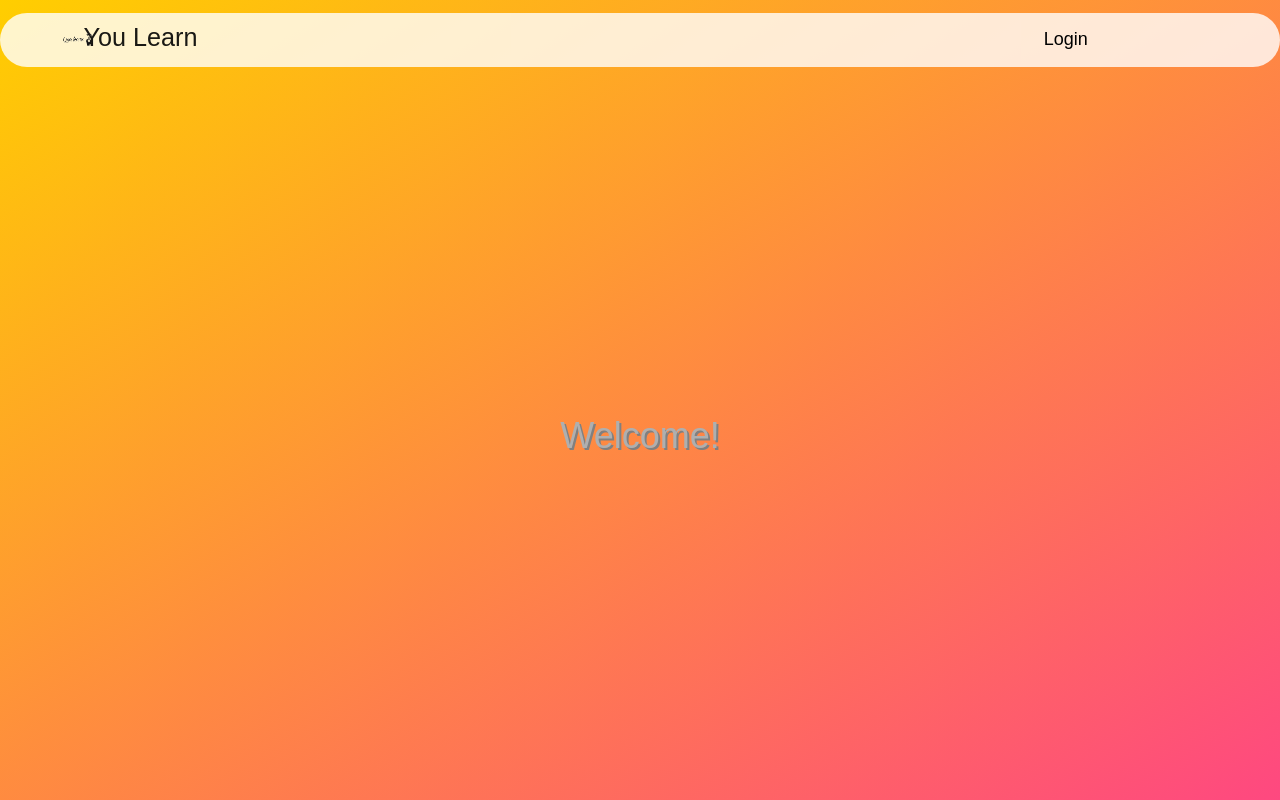
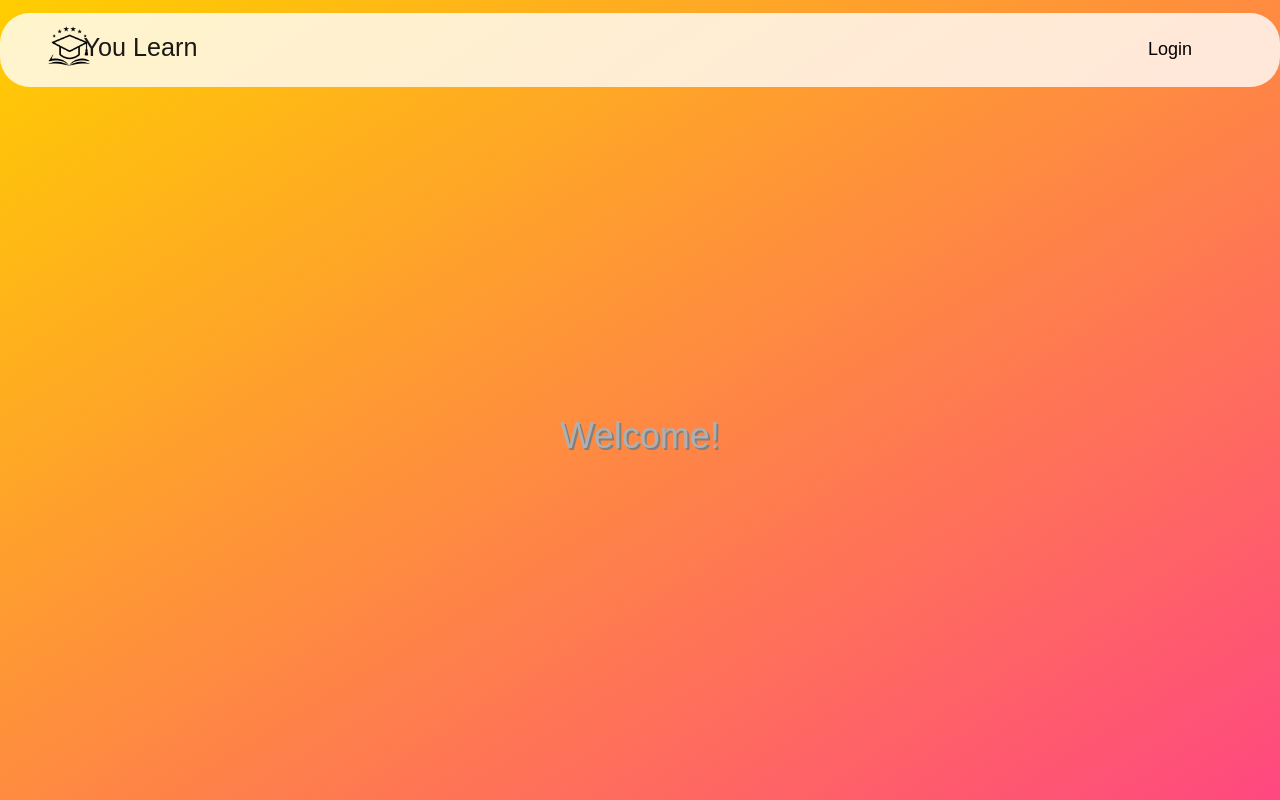
Before and after one commit to bogdanbph/YouLearn, a React (Create React App) app in the folder frontend/: page / in a window 1280 px wide. Built offline with nearby package versions, Linux system fonts and the light colour scheme.

Commit message:
Fix toast when backend is down + added confirmed page

```diff
--- a/frontend/src/App.js
+++ b/frontend/src/App.js
@@ -13,7 +13,8 @@ function App() {
         window.location.href = "/"
       })
       .catch(ex => {
-        toast.error("Login failed! " + ex.response.data.message, {
+        const errorMessage = ex.response !== undefined ? ex.response.data.message : "Backend is down!";
+        toast.error("Login failed! " + errorMessage, {
             position: "top-right",
             autoClose: 5000,
             hideProgressBar: false,
--- /dev/null
+++ b/frontend/src/components/ConfirmedAccountPage.js
@@ -0,0 +1,27 @@
+import React from "react";
+import '../styles/HomePage.css';
+
+class ConfirmedAccountPage extends React.Component {
+
+    constructor() {
+        super();
+    }
+
+    componentDidMount() {
+        setTimeout(function() {
+            window.location.href="/login";
+        }, 2500);
+    }
+
+    render() {
+        return (
+            <div className="confirmed-page">
+                <div className="common-body" id="common-body-home">
+                    <h2 id='welcome-text'>Congratulations! <br/>Your account has been confirmed!</h2>
+                </div>
+            </div>
+        );
+    }
+}
+
+export default ConfirmedAccountPage;
--- a/frontend/src/components/CustomRoutes.js
+++ b/frontend/src/components/CustomRoutes.js
@@ -4,6 +4,7 @@ import ProfilePage from './ProfilePage';
 import LoginForm from './LoginForm';
 import RegisterForm from './RegisterForm';
 import CoursesPage from './CoursesPage';
+import ConfirmedAccountPage from './ConfirmedAccountPage';
 
 
 export default function CustomRoutes(props) {
@@ -14,6 +15,7 @@ export default function CustomRoutes(props) {
         <Route path="/profile" element={localStorage.getItem('user') ? <ProfilePage logout={props.logout}/> :  <Navigate to="/"/>}/>
         <Route exact path="/register" element={<RegisterForm/>}/>
         <Route path="/courses" element={localStorage.getItem('user') ? <CoursesPage logout={props.logout}/> :  <Navigate to="/"/>}/>
+        <Route path="/confirmed" element={window.location.search.includes("confirmed") ? <ConfirmedAccountPage logout={props.logout}/> :  <Navigate to="/"/>}/>
       </Routes>
     );
 }
--- a/frontend/src/components/ProfilePage.js
+++ b/frontend/src/components/ProfilePage.js
@@ -45,7 +45,8 @@ class ProfilePage extends React.Component {
                 });
             })
             .catch(ex => {
-                toast.error("Profile info could not be retrieved! " + ex.response.data.message, {
+                const errorMessage = ex.response !== undefined ? ex.response.data.message : "Backend is down!";
+                toast.error("Profile info could not be retrieved! " + errorMessage, {
                     position: "top-right",
                     autoClose: 5000,
                     hideProgressBar: false,
@@ -55,7 +56,7 @@ class ProfilePage extends React.Component {
                     progress: undefined
                 });
 
-                if (ex.response.data.message.includes('expire')) {
+                if (ex.response !== undefined && ex.response.data.message.includes('expire')) {
                     setTimeout(function() {
                         localStorage.clear();
                         window.location.href="/login";
--- a/frontend/src/components/RegisterForm.js
+++ b/frontend/src/components/RegisterForm.js
@@ -26,7 +26,8 @@ const RegisterForm = (props) => {
             }, 2000);
         })
         .catch(ex => {
-            toast.error("Register failed! " + ex.response.data.message, {
+            const errorMessage = ex.response !== undefined ? ex.response.data.message : "Backend is down!";
+            toast.error("Register failed! " + errorMessage, {
                 position: "top-right",
                 autoClose: 5000,
                 hideProgressBar: false,
--- a/frontend/src/styles/NavigationBar.css
+++ b/frontend/src/styles/NavigationBar.css
@@ -39,12 +39,11 @@
 }
 
 .customNav {
-    margin-left: 80%;
+    margin-left:90%;
 }
 
 .logo {
-    width: 15%;
-    height: 100%;
+    width: 12%;
     display: inline;
-    margin-left: -52%;
+    margin-left: -32%;
 }
```
Also changed, not shown: frontend/src/assets/brand.png.
